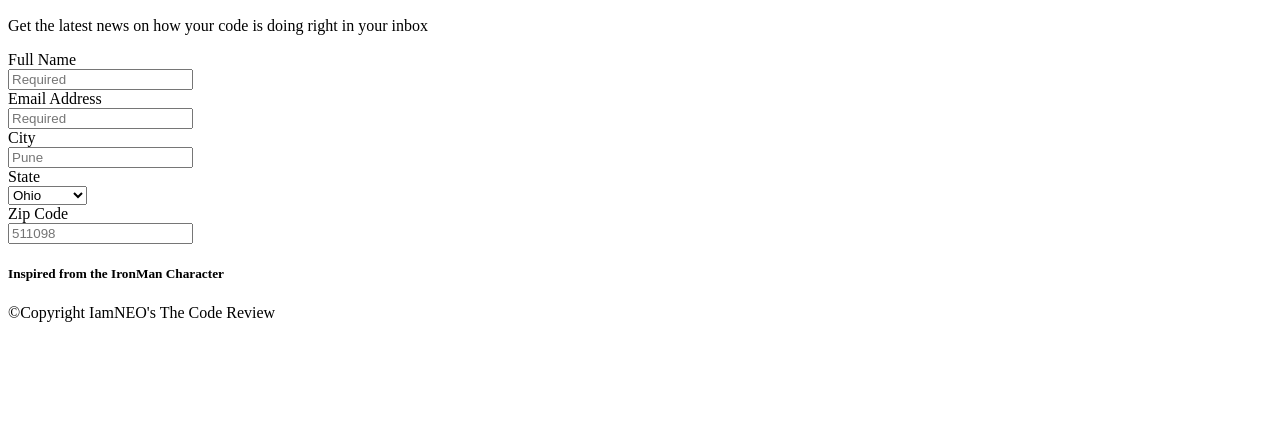
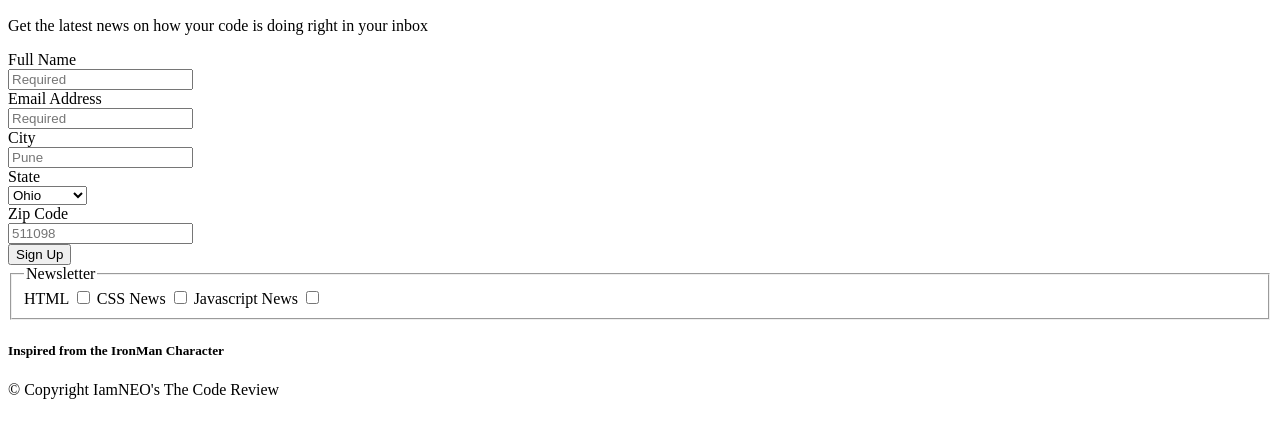
Before and after one commit to iamneo-production/feeccdccafaeaafc305477342bbaaaabbcbbfefone, a plain HTML site: page public/index.html in a window 1280 px wide. Shown: the part 110-548 px from the top of the page. Drawn offline with Linux system fonts and the light colour scheme.

Commit message:
Backup Commit

```diff
--- a/public/index.html
+++ b/public/index.html
@@ -32,12 +32,21 @@
             Zip Code<br>
             <input type="number" id="zipCode" name="zipCode" placeholder="511098">
         </div>
+        <button type="submit">Sign Up</button>
     </form>
 
-
+    <fieldset>
+        <legend>Newsletter</legend>
+        <label class="Could not cop" for="html">HTML</label>
+        <input type="checkbox" id="html">
+        <label for="css">CSS News</label>
+        <input type="checkbox" id="css">
+        <label for="js">Javascript News</label>
+        <input type="checkbox" id="js">
+    </fieldset>
     <h5>Inspired from the IronMan Character</h5>
 
+    <p class="footer">© Copyright IamNEO's The Code Review</p>
+</body>
 
-</body>
-<footer>©Copyright IamNEO's The Code Review</footer>
 </html>
```
